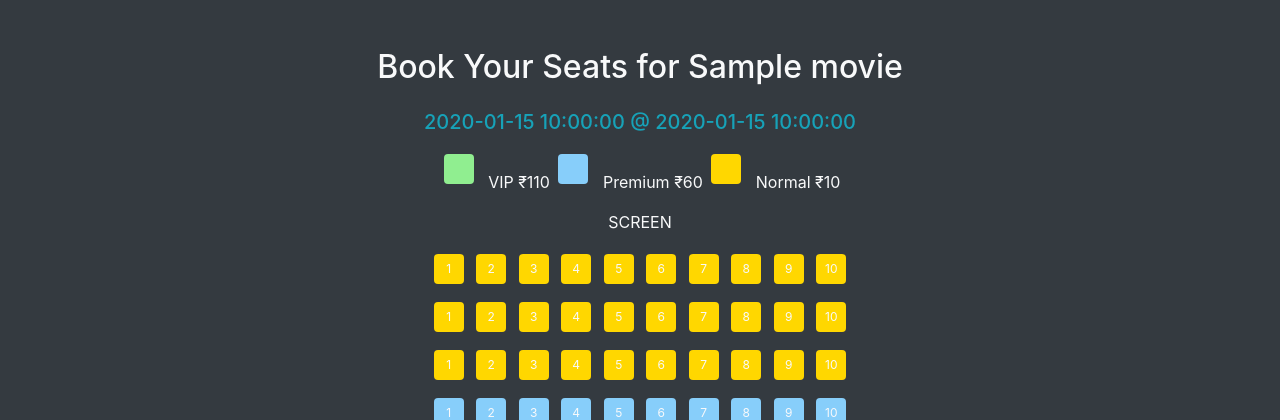
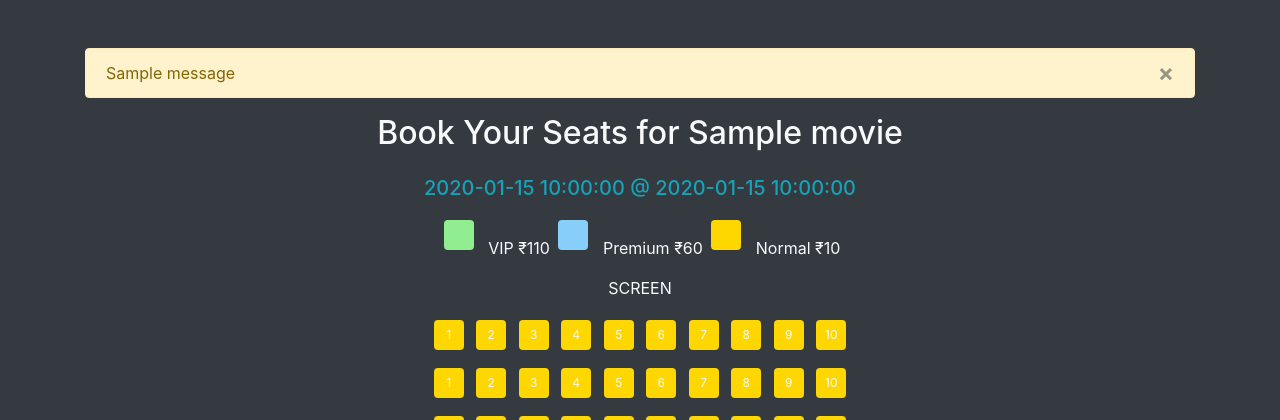
Before and after one commit to sarathredy/moviemagic, a Flask app: template Moviemagic/templates/b1.html in a window 1280 px wide. Shown: the top 420 px of the page. Run offline with Flask 3, Linux system fonts and the light colour scheme; the template is opened without the code that fills it: most values are stand-ins (such as "Sample title", 1, 10 or a date in 2020); one stand-in notice (Sample message) is shown; some libraries are stand-ins or nearby versions.

Commit message:
Update b1.html

```diff
--- a/Moviemagic/templates/b1.html
+++ b/Moviemagic/templates/b1.html
@@ -15,6 +15,21 @@
 </head>
 <body class="bg-dark text-light">
   <div class="container mt-5">
+
+    <!-- Flash message alert -->
+    {% with messages = get_flashed_messages() %}
+      {% if messages %}
+        <div class="alert alert-warning alert-dismissible fade show" role="alert">
+          {% for message in messages %}
+            {{ message }}<br>
+          {% endfor %}
+          <button type="button" class="close text-dark" data-dismiss="alert" aria-label="Close">
+            <span aria-hidden="true">&times;</span>
+          </button>
+        </div>
+      {% endif %}
+    {% endwith %}
+
     <h2 class="text-center mb-4">Book Your Seats for {{ movie.title }}</h2>
 
     <div class="text-center mb-3">
@@ -56,16 +71,17 @@
           {% endfor %}
         </div>
       {% endfor %}
+
       <div class="text-left mb-3">
         <a href="{{ url_for('show_times', movie_id=movie.id, selected_date=selected_date) }}" class="btn btn-warning">← Back</a>
       </div>
-
 
       <input type="hidden" id="seats" name="seats">
       <input type="hidden" name="movie_id" value="{{ movie.id }}">
       <input type="hidden" name="selected_date" value="{{ selected_date }}">
       <input type="hidden" name="selected_time" value="{{ selected_time }}">
       <input type="hidden" id="total_price" name="total_price">
+
       <div class="form-group text-center mt-3">
         <label for="payment_method" class="form-label"><strong>Select Payment Method</strong></label>
         <select name="payment_method" id="payment_method" class="form-control w-50 mx-auto" required>
@@ -76,6 +92,7 @@
           <option value="Cash at Counter">Cash at Counter</option>
         </select>
       </div>
+
       <div class="form-group">
         <label for="full_name">Full Name</label>
         <input type="text" name="full_name" class="form-control" required>
@@ -95,18 +112,16 @@
                required>
       </div>
 
-
-
-
       <div class="text-center mt-3">
         <p><strong>Selected Seats:</strong> <span id="seatList"></span></p>
         <p><strong>Total Price:</strong> ₹<span id="priceTotal">0</span></p>
-
         <button type="submit" class="btn btn-success mt-2">Confirm Booking</button>
       </div>
+
     </form>
   </div>
 
+  <!-- Seat selection script -->
   <script>
     let selectedSeats = [];
     document.querySelectorAll('.available').forEach(seat => {
@@ -129,5 +144,10 @@
       });
     });
   </script>
+
+  <!-- Bootstrap dependencies -->
+  <script src="https://code.jquery.com/jquery-3.5.1.slim.min.js"></script>
+  <script src="https://cdn.jsdelivr.net/npm/bootstrap@4.5.2/dist/js/bootstrap.bundle.min.js"></script>
+
 </body>
 </html>
```
Lines whose indentation alone changed are shown as unchanged.
